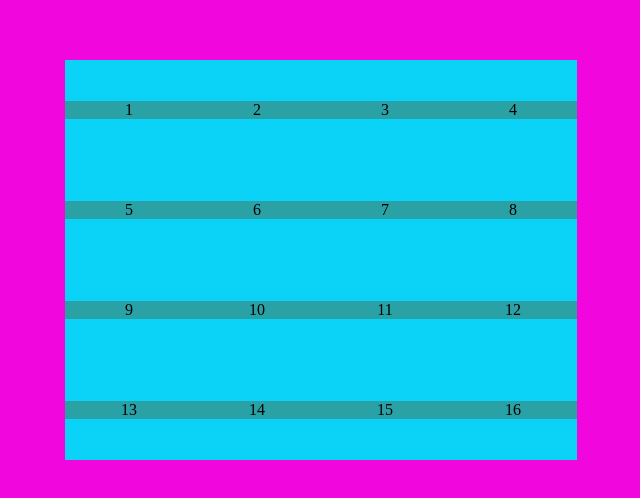
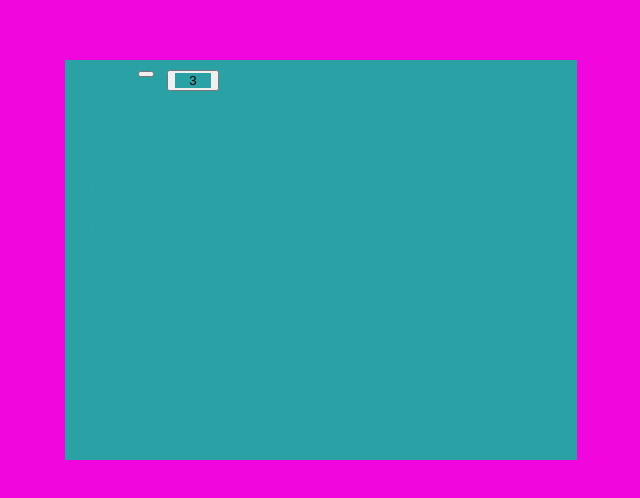
Before and after one commit to PhillSavvyCoders/savvy-portfolio-Phillip-Temple, a website built with Parcel: page finalproject.html in a window 1280 px wide. Shown: the part 140-638 px from the top of the page, without its empty margins (319-959 px from the left). Built offline with nearby package versions, Linux system fonts and the light colour scheme.

Commit message:
final project grid and JS

```diff
--- a/css/finalproject.css
+++ b/css/finalproject.css
@@ -2,15 +2,38 @@ body {
     background-color: rgb(241, 7, 222)
 }
 
+
 div {
     background-color: rgb(42, 161, 165);
+    width: 100%;
+    height: 100%
 }
+
+    .button {
+        border-color:orange;
+        border-style: solid;
+        border-width: 100%;
+        padding: 0;
+
+  }
+
+/*
+div :hover {
+    background-color: pink;
+    color: pink;
+}
+
+div .grid-container :hover {
+    color: pink
+}
+*/
 
 .grid-container {
     display: grid;
-    grid-template-columns: 25% 25% 25% 25%;
-    grid-template-rows: 25% 25% 25%;
-    background-color: rgb(10, 211, 247);
+    grid-template-columns: repeat(10, 1fr);
+    grid-template-rows: repeat(10, 1fr);
+    background-color: rgb(42, 161, 165);
+    color: rgb(42, 161, 165);
     position: absolute;
     left: 50%;
     top: 50%;
--- a/finalproject.html
+++ b/finalproject.html
@@ -1,18 +1,30 @@
 <!DOCTYPE html>
 <html lang="en">
+
 <head>
     <meta charset="UTF-8">
     <meta name="viewport" content="width=device-width, initial-scale=1.0">
     <meta http-equiv="X-UA-Compatible" content="ie=edge">
     <title>Phill's Final Project</title>
     <link rel="stylesheet" href="./css/finalproject.css">
+
+
+
+
 <body>
     <div class="grid-container">
 
-<div class="square" id="item1">1</div>
-<div class="square" id="item2">2</div>
-<div class="square" id="item3">3</div>
-<div class="square" id="item4">4</div>
+        <div class="square" onclick="myFunction()">1
+            <script>
+                function myFunction() {
+        document.getElementsByTagName("DIV")[0].style.backgroundColor = "rgb(241, 7, 222)";
+    }
+
+            </script>
+        </div>
+        <div  class="square" >2<button id="button"></button></div>
+       <button> <div class="square">3</div></button>
+        <div class="square">4</div>
         <div class="square">5</div>
         <div class="square">6</div>
         <div class="square">7</div>
@@ -25,6 +37,91 @@
         <div class="square">14</div>
         <div class="square">15</div>
         <div class="square">16</div>
+        <div class="square">17</div>
+        <div class="square">18</div>
+        <div class="square">19</div>
+        <div class="square">20</div>
+        <div class="square">21</div>
+        <div class="square">22</div>
+        <div class="square">23</div>
+        <div class="square">24</div>
+        <div class="square">25</div>
+        <div class="square">26</div>
+        <div class="square">27</div>
+        <div class="square">28</div>
+        <div class="square">29</div>
+        <div class="square">30</div>
+        <div class="square">31</div>
+        <div class="square">32</div>
+        <div class="square">33</div>
+        <div class="square">34</div>
+        <div class="square">35</div>
+        <div class="square">36</div>
+        <div class="square">37</div>
+        <div class="square">38</div>
+        <div class="square">39</div>
+        <div class="square">40</div>
+        <div class="square">41</div>
+        <div class="square">42</div>
+        <div class="square">43</div>
+        <div class="square">44</div>
+        <div class="square">45</div>
+        <div class="square">46</div>
+        <div class="square">47</div>
+        <div class="square">48</div>
+        <div class="square">49</div>
+        <div class="square">50</div>
+        <div class="square">1a</div>
+        <div class="square">2a</div>
+        <div class="square">3a</div>
+        <div class="square">4a</div>
+        <div class="square">5a</div>
+        <div class="square">6a</div>
+        <div class="square">7a</div>
+        <div class="square">8a</div>
+        <div class="square">9a</div>
+        <div class="square">10a</div>
+        <div class="square">11a</div>
+        <div class="square">12a</div>
+        <div class="square">13a</div>
+        <div class="square">14a</div>
+        <div class="square">15a</div>
+        <div class="square">16a</div>
+        <div class="square">17a</div>
+        <div class="square">18a</div>
+        <div class="square">19a</div>
+        <div class="square">20a</div>
+        <div class="square">21a</div>
+        <div class="square">22a</div>
+        <div class="square">23a</div>
+        <div class="square">24a</div>
+        <div class="square">25a</div>
+        <div class="square">26a</div>
+        <div class="square">27a</div>
+        <div class="square">28a</div>
+        <div class="square">29a</div>
+        <div class="square">30a</div>
+        <div class="square">31a</div>
+        <div class="square">32a</div>
+        <div class="square">33a</div>
+        <div class="square">34a</div>
+        <div class="square">35a</div>
+        <div class="square">36a</div>
+        <div class="square">37a</div>
+        <div class="square">38a</div>
+        <div class="square">39a</div>
+        <div class="square">40a</div>
+        <div class="square">41a</div>
+        <div class="square">42a</div>
+        <div class="square">43a</div>
+        <div class="square">44a</div>
+        <div class="square">45a</div>
+        <div class="square">46a</div>
+        <div class="square">47a</div>
+        <div class="square">48a</div>
+        <div class="square">49a</div>
+        <div class="square">50a</div>
+    </div>
 </body>
 
 </html>
--- /dev/null
+++ b/index.js
@@ -0,0 +1,4 @@
+var currentYear = 2016;
+var myCountry = "USA";
+var myPhrase = currentYear + " is an election year in the " + myCountry;
+console.log(myPhrase);
```
Lines whose indentation alone changed are shown as unchanged.
